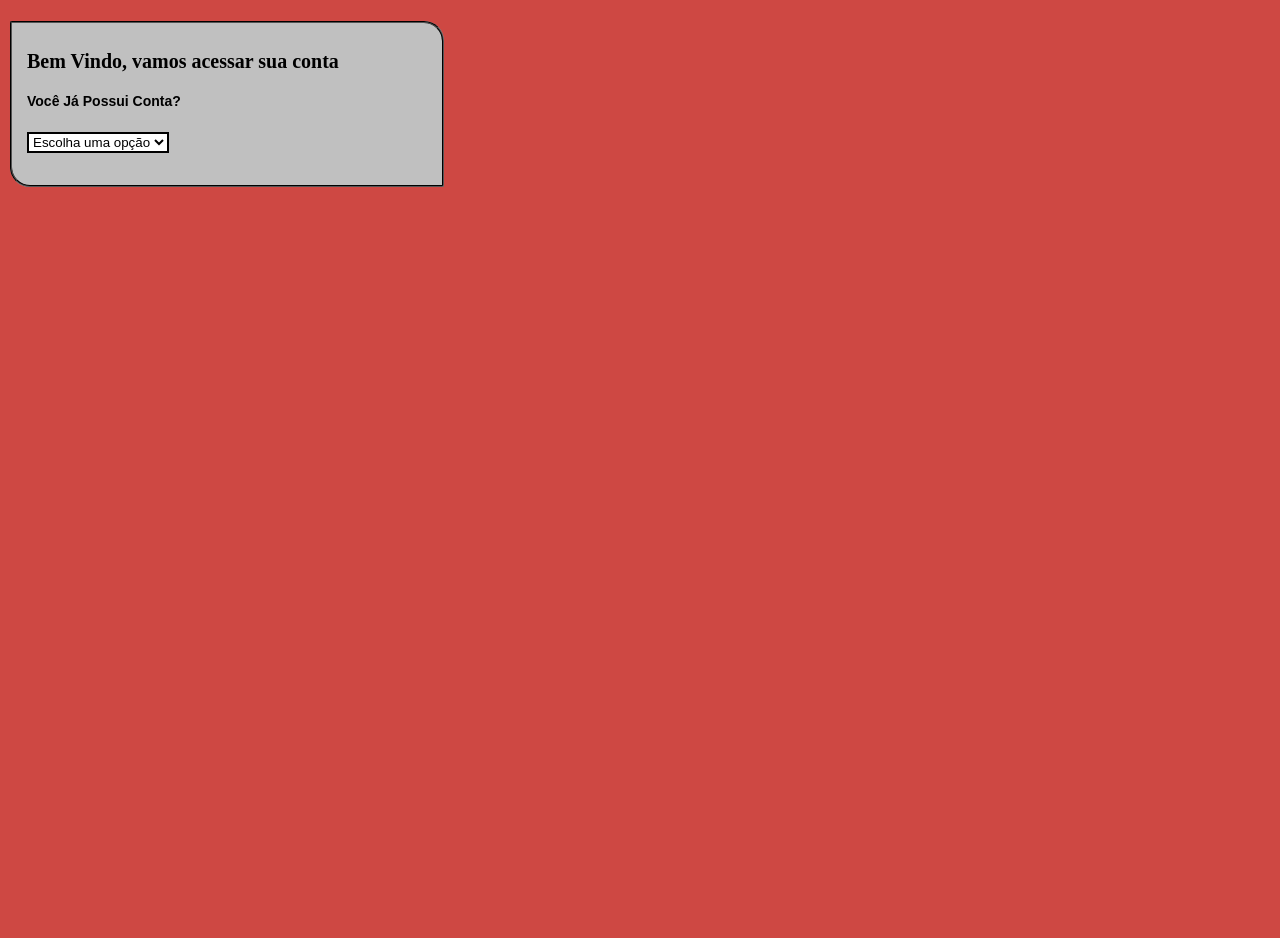
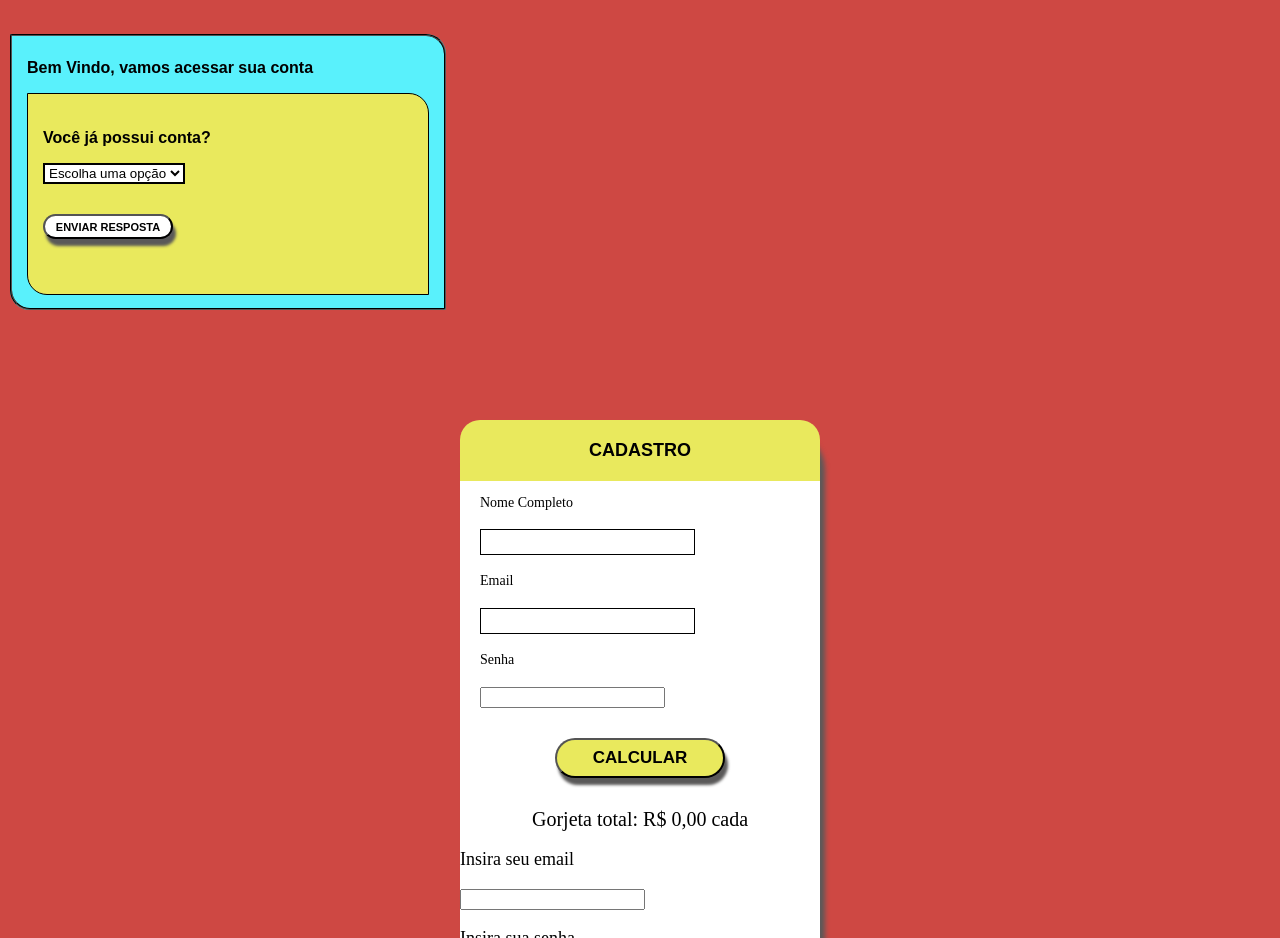
Before and after one commit to PontesDiogo/LayoutTCC, a plain HTML site: page layout/index.html in a window 1280 px wide. Shown: the part 85-1023 px from the top of the page. Before the commit the page ends 800 px from the top, so only its background shows below. Drawn offline with Linux system fonts and the light colour scheme.

Commit message:
versão 2

```diff
--- /dev/null
+++ b/layout/cadastro.css
@@ -0,0 +1,94 @@
+
+#container{
+    height: 700px;
+    font-size: 18px;
+    width: 360px;
+    margin: 110px auto;
+    background: white;
+    box-shadow: 5px 10px 5px rgb(90, 89, 89);
+    border-radius: 40px;
+}
+
+#confirmacao{
+    background-color: rgb(255, 255, 255);
+    border-width: 2px;
+    border-color: black;
+    margin-left: 15px;
+}
+
+.formSubmit{
+    font-weight: bold;
+    text-transform: uppercase;
+    background-color: var(--second-color);
+    display: block;
+    margin: 30px auto;
+    border-radius: 20px;
+    width: 170px;
+    height: 40px;
+    font-size: 17px;
+    box-shadow: 3px 7px 3px rgb(90, 89, 89);
+}
+.enviar{
+    font-weight: bold;
+    text-transform: uppercase;
+    background-color:white;
+    display: block;
+    margin-top: 30px;
+    margin-left: 15px;
+    border-radius: 20px;
+    width: 130px;
+    height: 25px;
+    font-size: 11px;
+    box-shadow: 3px 7px 3px rgb(90, 89, 89);
+}
+
+.cadastroForm {
+    padding-left: 20px;
+    padding-right: 20px;
+}
+.nomenoForm{
+    font-size: 14px;
+}
+.cadNome{
+    background: white;
+    width: 200px;
+    height: 11px;
+    padding: 5px 5px 8px 8px;
+    font-size: 14px;
+    border: 1px solid ;
+}
+.cadNome:focus {
+    border: 2px solid lightseagreen;
+    outline: none;
+}
+.cadEmail {
+    width: 200px;
+    height: 11px;
+    padding: 5px 5px 8px 8px;
+    font-size: 10px ;
+    border: 1px solid ;
+}
+.emailLog {
+    font-size: 14px;
+}
+.cadNome {
+    background: white;
+    width: 200px;
+    height: 11px;
+    padding: 5px 5px 8px 8px;
+    font-size: 14px;
+    border: 1px solid ;
+}
+.cadEmail:focus {
+    border: 2px solid lightseagreen;
+    outline: none;
+}
+
+.cadSenha{
+    font-size: 14px;
+}
+#totalTip{
+ font-size: 20px;
+ margin-top: 5px;
+ text-align: center;
+}
--- a/layout/estilo.css
+++ /dev/null
@@ -1,44 +0,0 @@
-:root{
-    --primary-color: rgb(206, 72, 67);
-    --second-color: rgb(233, 233, 93);
-    --third-color: lightcoral;
-}
-
-
-body{
-    background-color: var(--primary-color);
-    font-Size: 17px;
-    font-family: 'Times New Roman', Times, serif;
-}
-#titulo{
-    align-items: center;
-    padding: 5px;
-    background-color: rgb(192, 192, 192);
-    width: 100px;
-    height: 50px;
-    border-radius: 20px;
-    border-color: black;
-}
-
-#confirmacaoLog{
-    background-color: var(--second-color);
-    text-transform: capitalize; /*Transformar as letras da sentença em Maiúsculas*/
-    font-family: Arial, Helvetica, sans-serif;
-    font-size: 14px;
-    font-style: bold;
-}
-fieldset{
-    border-radius: 2px;
-    border-color: black;
-    border-top-right-radius: 20px;
-    border-bottom-left-radius: 20px;
-    background-color: rgb(192, 192, 192);
-    width: 400px;
-    font-size: 20px;
-    font-weight: bold;
-}
-#confirmacao{
-    background-color: rgb(255, 255, 255);
-    border-width: 2px;
-    border-color: black;
-}
--- a/layout/index.html
+++ b/layout/index.html
@@ -3,7 +3,8 @@
 <head>
     <meta charset="UTF-8">
     <meta http-equiv="X-UA-Compatible" content="IE=edge">
-    <link rel="stylesheet" href="estilo.css">
+    <link rel="stylesheet" href="inicio.css">
+    <link rel="stylesheet" href="cadastro.css">
     <meta name="viewport" content="width=device-width, initial-scale=1.0">
     <title>Layout Site</title>
 </head>
@@ -13,27 +14,73 @@
     </div>
 
     <div>
-        <form class="Form" id="Form">
-            <fieldset>
-            <label for="login">
+        <fieldset class="fieldset">
+            <label for="login" class="loginTitulo">
                 <p>Bem Vindo, vamos acessar sua conta</p>
             </label>
+        <form class="Form" id="Form">
             <label for="pgtConfirmarConta" id="confirmacaoLog">
-            <p>
-
+            <p class="pgt">
                 Você já possui conta?
-
             </p>
-        </label>
         <p>
             <select name="pgtConfirmarConta" id="confirmacao" required>
                 <option disabled selected value ="0">Escolha uma opção</option>
                 <option value="sim">Sim</option>
                 <option value="nao">Não</option>
             </select>
+         </label>
         </p>
+        <button type="submit" class="enviar"> Enviar Resposta</button>
      </fieldset>
         </form>
     </div>
+    <!--Cadastro-->
+    <div id="container">
+        <div>
+            <h1 id="tituloForm">Cadastro</h1>
+        </div>
+        <div>
+            <form class="cadastroForm" id="cadastroForm">
+                <label for="cadNome" class="nomenoForm">
+                    <p>Nome Completo</p>
+                </label>
+                <p>
+                    <input type="text" name="cadNome" class="cadNome" required>
+                </p>
+                <label for="cadEmail" id="emailnoForm">
+                    <p class="emailLog">Email</p>
+                <p>
+                    <input type="email" name="cadEmail" class="cadEmail" required>
+                </p>
+                 </label>
+                <label for="logSenha" class="cadSenha">
+                    <p>Senha</p>
+                </label>
+                <p>
+                    <input type="password" name="cadSenha" id="cadSenha" required>
+                </p>
+                <button type="submit" class="formSubmit">Calcular</button>
+            </form>
+        </div>
+        <div id="totalTip">
+            Gorjeta total:
+            R$ <span id="tip">0,00</span>
+            <span id="each">cada</span>
+        </div>
+
+        <div id="login">
+            <label for="login" class="logEmail">
+                <p> Insira seu email </p>
+                <input type="email" name="logEmail" id="logEmail">
+            </label>
+            <label for="login" class="logSenha">
+                <p> Insira sua senha </p>
+                <input type="password" name="logSenha" id="logSenha">
+            </label>
+        </div>
+    </div>
+
+    <script type="text/javascript" src="script.js"></script>
 </body>
 </html>
--- /dev/null
+++ b/layout/inicio.css
@@ -0,0 +1,96 @@
+:root{
+    --primary-color: rgb(206, 72, 67);
+    --second-color: rgb(233, 233, 93);
+    --third-color: lightcoral;
+}
+
+
+body{
+    background-color: var(--primary-color);
+    font-Size: 17px;
+    font-family: 'Times New Roman', Times, serif;
+}
+
+#titulo{
+    background-color: var(--second-color);
+    padding: 20px;
+    text-transform: uppercase; /*Transformar as letras da sentença em Maiúsculas*/
+    font-family: Arial, Helvetica, sans-serif;
+    font-size: 18px;
+    margin: auto;
+    font-style: bold;
+    text-align: center;
+    border-top-left-radius: 20px;
+    border-top-right-radius:20px;
+    margin-top: 0px;
+    border-color: black;
+    border: 2px;
+}
+
+fieldset{
+    border-radius: 2px;
+    border-color: black;
+    border-bottom-left-radius: 20px;
+    border-top-right-radius: 20px;
+    background-color: rgb(89, 241, 252);
+    width: 400px;
+    font-size: 20px;
+    font-weight: bold;
+    margin-top: 50px;
+}
+
+.Form{
+    height: 200px;
+    font-size: 14px;
+    width: 400px;
+    margin-top: 0px;
+    background-color: var(--second-color);
+    border: 1px solid black;
+    border-bottom-left-radius: 20px;
+    border-top-right-radius: 20px;
+
+}
+
+.pgt{
+    margin-left: 15px;
+    margin-top: 35px;
+}
+
+#confirmacaoLog{
+    border-radius: 20px;
+    font-family: Arial, Helvetica, sans-serif;
+    font-size: 16px;
+    font-style: bold;
+    width: 300px;
+    height: 50px;
+    margin-top: none;
+}
+
+#tituloForm{
+    background-color: var(--second-color);
+    padding: 20px;
+    text-transform: uppercase; /*Transformar as letras da sentença em Maiúsculas*/
+    font-family: Arial, Helvetica, sans-serif;
+    font-size: 18px;
+    margin: auto;
+    font-style: bold;
+    text-align: center;
+    border-top-left-radius: 20px;
+    border-top-right-radius:20px;
+    margin-top: 0px;
+    border-color: black;
+    border: 2px;
+}
+.loginTitulo{
+    background-color: var(--third-color);
+    text-transform:initial; /*Transformar as letras da sentença em Maiúsculas*/
+    font-family: Arial, Helvetica, sans-serif;
+    font-size: 16px;
+    font-style: bold;
+    border-bottom-left-radius: 20px;
+
+}
+
+#cadastroForm{
+
+}
--- /dev/null
+++ b/layout/login.css
@@ -0,0 +1,5 @@
+#login{
+    font-size: 14px;
+    margin: auto;
+    margin-left: 50px auto;
+}
--- /dev/null
+++ b/layout/script.js
@@ -0,0 +1,36 @@
+function calcularGorjeta(event){
+    event.preventDefault();
+    let bill = document.getElementById('bill').value;
+    let serviceQual = document.getElementById('serviceQual').value;
+    let numOfPeople = document.getElementById('people').value;
+
+    if(bill == '' | serviceQual == 0 ){
+        alert("Por favor preencha os campos")
+        return;
+    }
+
+    if(numOfPeople =="" | numOfPeople <= 1){
+        numOfPeople = 1;
+        document.getElementById('each').style.display = "none"
+    } else{
+        document.getElementById('each').style.display = "block"
+    }
+
+    document.getElementById('container').style.display = "block";
+}
+
+function cadastrarUser (event){
+    event.preventDefault();
+    let logConfirm = document.getElementById('confirmacao').value;
+
+    if(logConfirm == "nao"){
+        document.getElementById('container').style.display = "none";
+        document.getElementById('each').style.display = "none";
+    } else{
+
+    }
+
+}
+
+
+document.getElementById('tipsForm').addEventListener('submit' ,calcularGorjeta);
```
